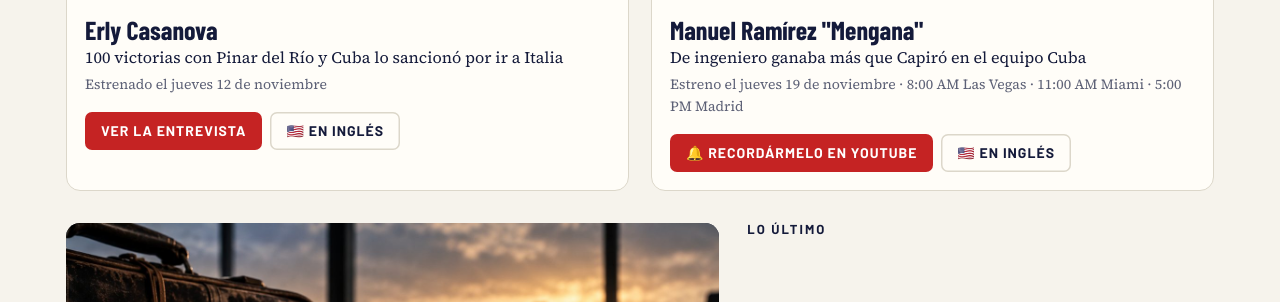
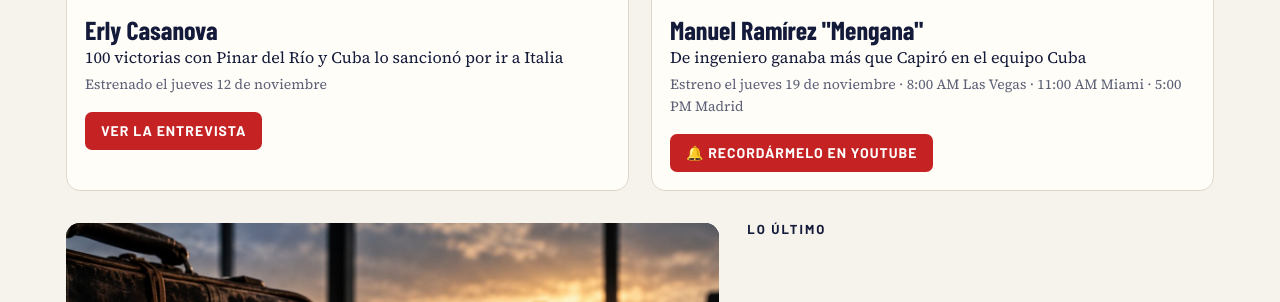
Before and after one commit to marrerobernalmedia/mbm-web, a WordPress theme: template themes/recta/front-page.php in a window 1280 px wide. Shown: the part 441-743 px from the top of the page. Run offline with PHP 8.4 and a stand-in for WordPress, Linux system fonts and the light colour scheme; the site name, menu and one post (Sample post) are stand-ins, and other content is empty; some web fonts are replaced.

Commit message:
rectaalpecho.com: fuera el botón En inglés de las tarjetas de estreno (confundía: parecía que el capítulo era solo en inglés)
Co-Authored-By: Claude Opus 5.5 <noreply@anthropic.com>
Claude-Session: https://claude.ai/code/session_01JHYLkKesDYT39mWGZrrMpd

```diff
--- a/themes/recta/front-page.php
+++ b/themes/recta/front-page.php
@@ -10,14 +10,14 @@ $shown = [];
  <article class="ep">
   <a class="th" href="https://youtu.be/<?php echo esc_attr($eLast['id']); ?>" target="_blank" rel="noopener"><img src="https://i.ytimg.com/vi/<?php echo esc_attr($eLast['id']); ?>/maxresdefault.jpg" alt="<?php echo esc_attr($eLast['guest']); ?>" fetchpriority="high"><span class="tag">Último estreno</span><span class="pl" aria-hidden="true">▶</span></a>
   <div class="tx"><b><?php echo esc_html($eLast['guest']); ?></b><span><?php echo esc_html($eLast['title']); ?></span><small>Estrenado el <?php echo esc_html($eLast['date']); ?></small>
-  <p class="acts"><a class="btn" href="https://youtu.be/<?php echo esc_attr($eLast['id']); ?>" target="_blank" rel="noopener">Ver la entrevista</a><?php if (!empty($eLast['s2d'])): ?><a class="btn en" href="https://www.straight2dchest.com/<?php echo esc_attr($eLast['s2d']); ?>/" target="_blank" rel="noopener">🇺🇸 En inglés</a><?php endif; ?></p></div>
+  <p class="acts"><a class="btn" href="https://youtu.be/<?php echo esc_attr($eLast['id']); ?>" target="_blank" rel="noopener">Ver la entrevista</a></p></div>
  </article>
 <?php endif; if ($eNext): ?>
  <article class="ep prox">
   <?php if (!empty($eNext['id'])): ?><a class="th" href="https://youtu.be/<?php echo esc_attr($eNext['id']); ?>" target="_blank" rel="noopener"><img src="https://i.ytimg.com/vi/<?php echo esc_attr($eNext['id']); ?>/maxresdefault.jpg" alt="<?php echo esc_attr($eNext['guest']); ?>" loading="lazy"><span class="tag">Próximo estreno</span></a>
   <?php else: ?><div class="th vacio"><img src="<?php echo esc_url(get_theme_file_uri('img/og.jpg')); ?>" alt="" loading="lazy"><span class="tag">Próximo estreno</span></div><?php endif; ?>
   <div class="tx"><b><?php echo esc_html($eNext['guest']); ?></b><?php if (!empty($eNext['title'])): ?><span><?php echo esc_html($eNext['title']); ?></span><?php endif; ?><small>Estreno el <?php echo esc_html($eNext['date']); ?> · 8:00 AM Las Vegas · 11:00 AM Miami · 5:00 PM Madrid</small>
-  <p class="acts"><?php if (!empty($eNext['id'])): ?><a class="btn" href="https://youtu.be/<?php echo esc_attr($eNext['id']); ?>" target="_blank" rel="noopener">🔔 Recordármelo en YouTube</a><?php endif; ?><?php if (!empty($eNext['s2d'])): ?><a class="btn en" href="https://www.straight2dchest.com/<?php echo esc_attr($eNext['s2d']); ?>/" target="_blank" rel="noopener">🇺🇸 En inglés</a><?php endif; ?></p></div>
+  <p class="acts"><?php if (!empty($eNext['id'])): ?><a class="btn" href="https://youtu.be/<?php echo esc_attr($eNext['id']); ?>" target="_blank" rel="noopener">🔔 Recordármelo en YouTube</a><?php endif; ?></p></div>
  </article>
 <?php endif; ?>
 </section>
```
